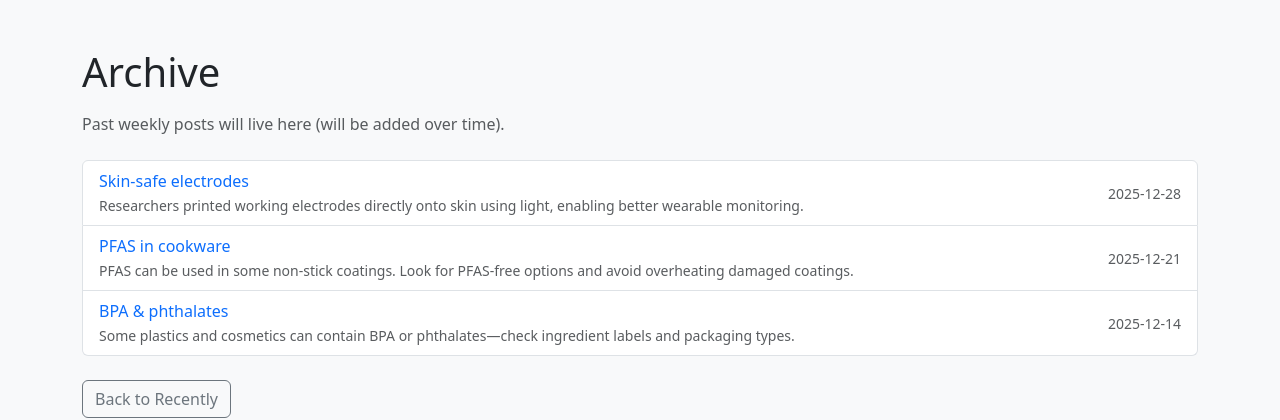
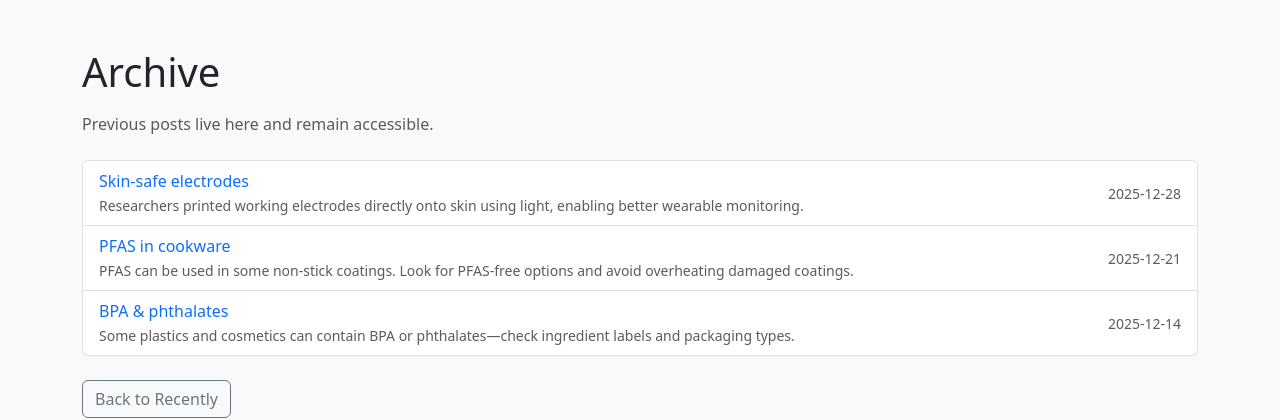
Before and after one commit to luisabbarclay1/Stoichio, a Flask app: page /archive in a window 1280 px wide. Shown: the part 75-495 px from the top of the page. Run offline with Flask 3, Linux system fonts and the light colour scheme; data comes from the database, SQL or seed files in the repository.

Commit message:
Update archive page text

```diff
--- a/templates/archive.html
+++ b/templates/archive.html
@@ -11,7 +11,7 @@
 
     <main class="container py-5">
       <h1 class="mb-3">Archive</h1>
-      <p class="text-muted">Past weekly posts will live here (will be added over time).</p>
+      <p class="text-muted">Previous posts live here and remain accessible.</p>
 
 <ul class="list-group mt-4">
   {% for post in posts %}
```
